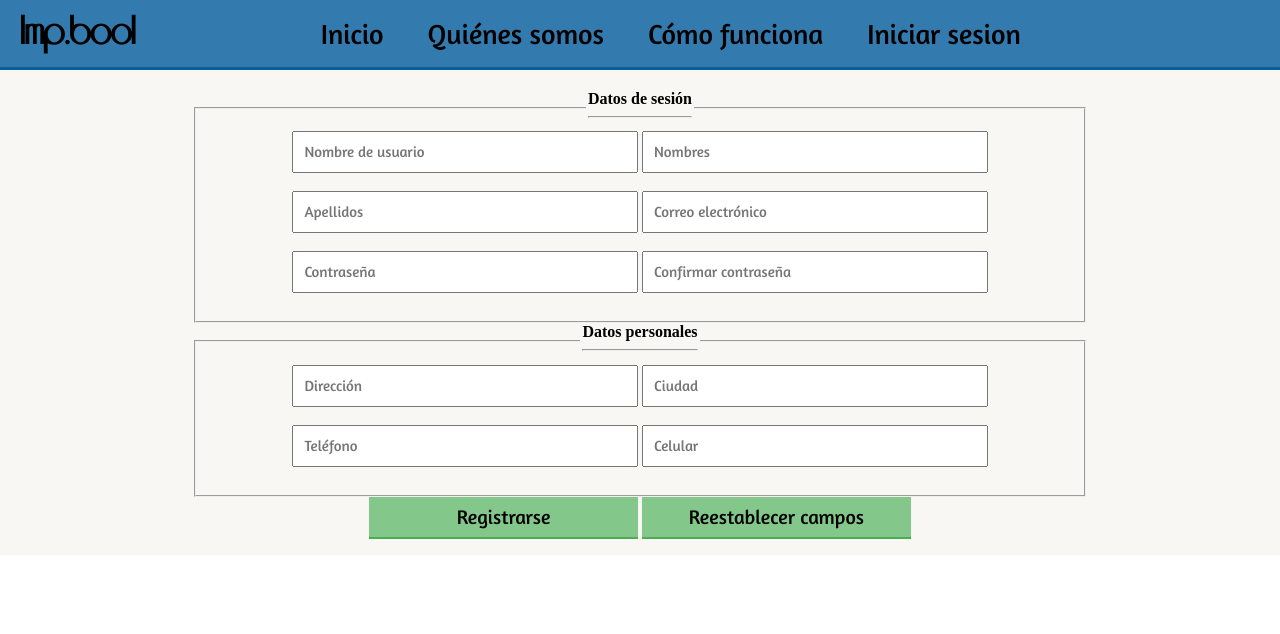
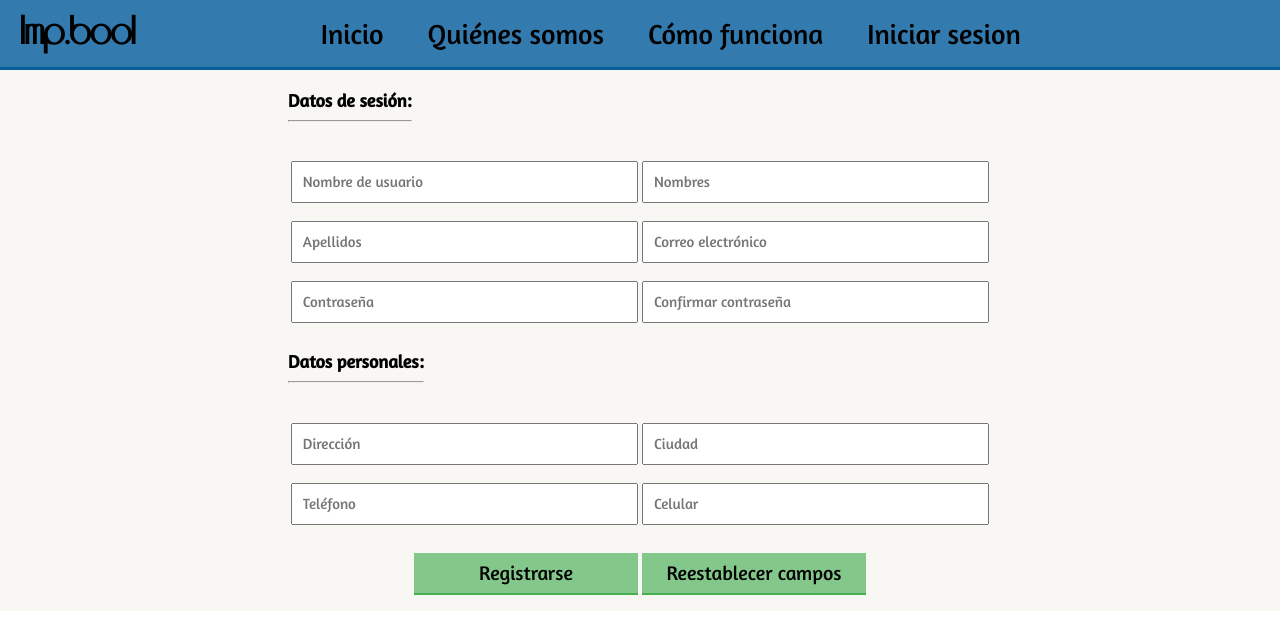
Before and after one commit to sirgalleto/import.bool, a PHP site: page /registroUsuario in a window 1280 px wide. Shown: the top 634 px of the page. Run offline with PHP 8.4, Linux system fonts and the light colour scheme; some libraries are stand-ins or nearby versions.

Commit message:
Correcciones diseño

```diff
--- a/templates/css/stylesheet.css
+++ b/templates/css/stylesheet.css
@@ -45,7 +45,7 @@ nav ul li{
     padding: 20px 20px 20px 20px;
     display:none;
     width: 20%;
-    height: 280%;
+    height: 305%;
     text-align:center;
     box-shadow: 0px 0px 4px rgba(0,0,0,0.6);
     position:absolute;
@@ -77,11 +77,23 @@ nav ul li{
 }
 #buttonSesion{
     font-size: 18px;
-    width: 50%;
+    width: 40%;
 }
 #buttonRegistro{
     font-size: 20px;
-    width: 30%;
+    width: 25%;
+}
+
+fieldset{
+    border:none;
+
+}
+legend{
+    font-family:amaranthregular;
+    font-size:18px;
+    text-align:left;
+    margin-left:80px;
+    margin-bottom:25px;
 }
 
 
--- a/templates/registroUsuario.html
+++ b/templates/registroUsuario.html
@@ -1,6 +1,6 @@
 <form id="formularioRegistro" action="" method="post">
     <fieldset>
-        <legend> <b>  Datos de sesión </b><hr> </legend>
+        <legend> <b>  Datos de sesión: </b><hr> </legend>
         <input name="id" type="text" placeholder="Nombre de usuario" id="inputRegistro" class="input" required>
         <input name="nombres" type="text" placeholder="Nombres" id="inputRegistro" class="input" required>
         <input name="apellidos" type="text" placeholder="Apellidos" id="inputRegistro" class="input" required>
@@ -9,7 +9,7 @@
         <input name="contraseña2" type="password" placeholder="Confirmar contraseña" id="inputRegistro" class="input" required>
     </fieldset>
     <fieldset>
-        <legend> <b>  Datos personales </b><hr> </legend>
+        <legend> <b>  Datos personales: </b><hr> </legend>
         <input name="direccion" type="text" placeholder="Dirección" id="inputRegistro" class="input" required>
         <input name="ciudad" type="text" placeholder="Ciudad" id="inputRegistro" class="input" required>
         <input name="telefono" type="number" placeholder="Teléfono" id="inputRegistro" class="input">
--- a/templates/template.html
+++ b/templates/template.html
@@ -52,7 +52,8 @@
                         </form>
                         <a class="menuText"  href"#" >Olvidaste la contraseña?</a>
                         <br>
-                        <a  class="menuText" href="registroUsuario.php">No tienes usuario? ¡Registrate!</a>
+                        <br>
+                        <a  class="menuText" href="registroUsuario.php">¿No tienes usuario? ¡Registrate!</a>
                         </div></li>
                 </ul>
             </nav>
```
